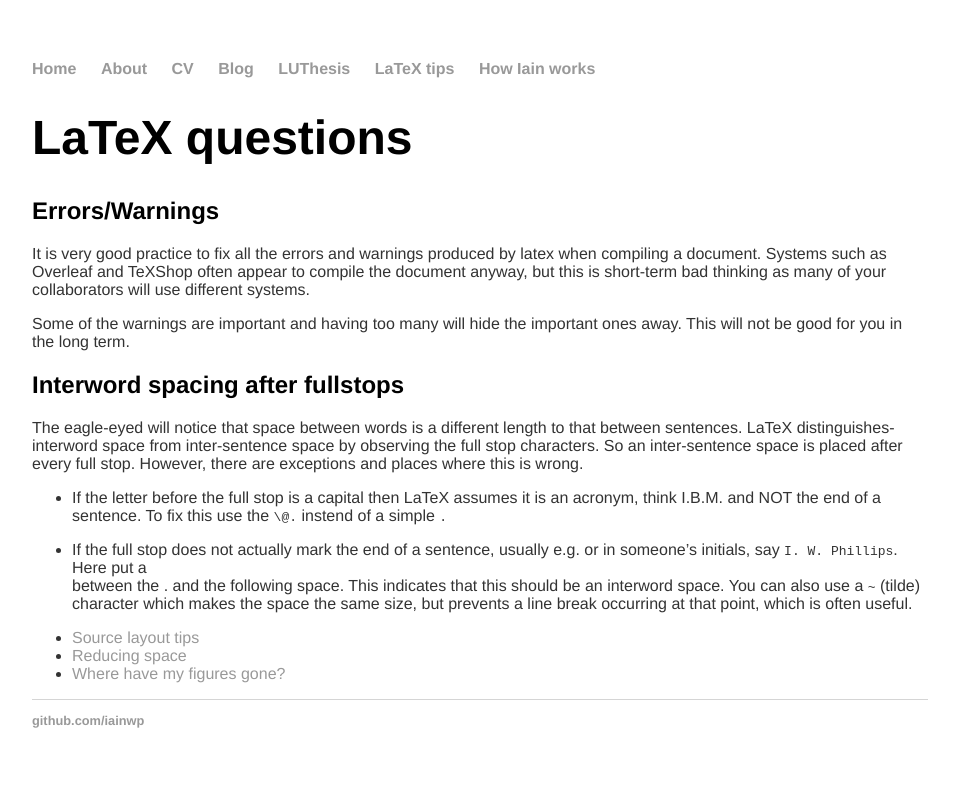
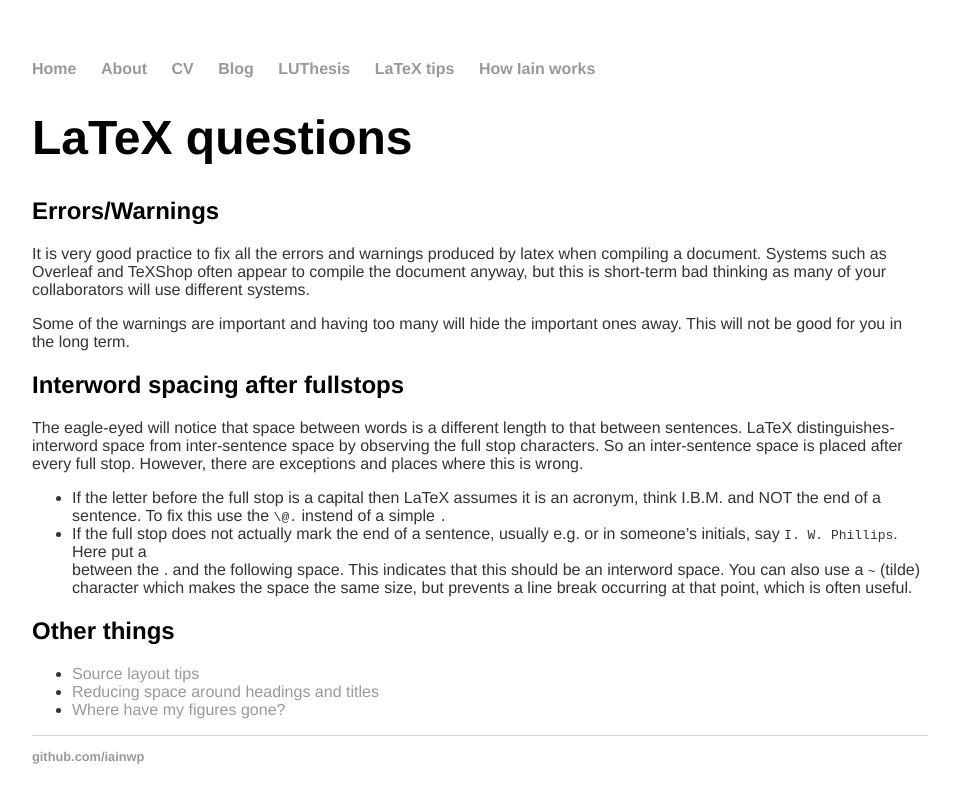
Before and after one commit to iainwp/iainwp.github.io, a Jekyll site: the page built from latex/index.md, in a window 1280 px wide. Shown: the top 803 px of the page, without its empty margins (160-1119 px from the left). Built offline with Jekyll 4.4.1, drawn with Linux system fonts in a browser that asks for light colours.

Commit message:
Update index.md

```diff
--- a/latex/index.md
+++ b/latex/index.md
@@ -34,8 +34,8 @@
   makes the space the same size, but prevents a line break occurring at
   that point, which is often useful.
 
-
+## Other things
 
 - [Source layout tips](tips)
-- [Reducing space](whitespace)
+- [Reducing space around headings and titles](whitespace)
 - [Where have my figures gone?](figures)
```
